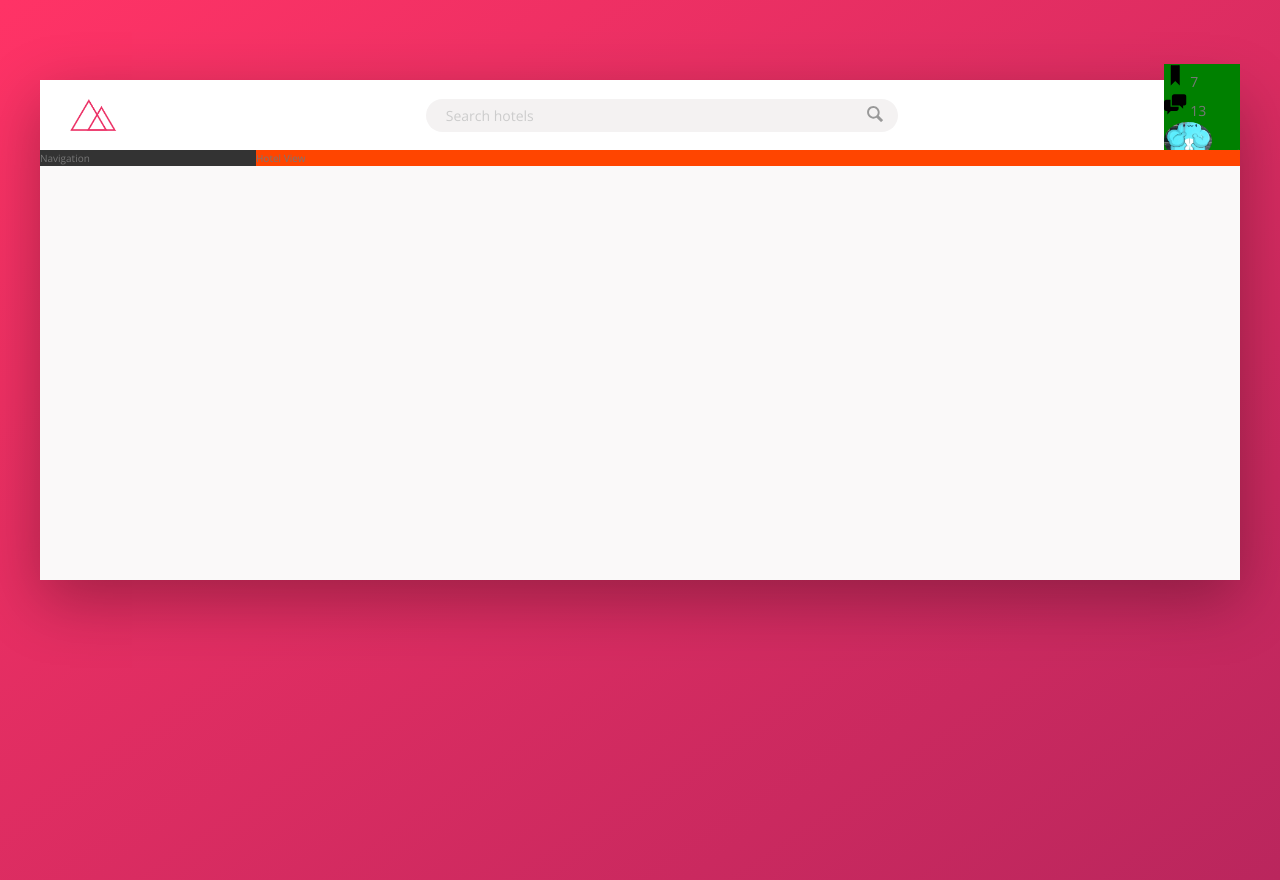
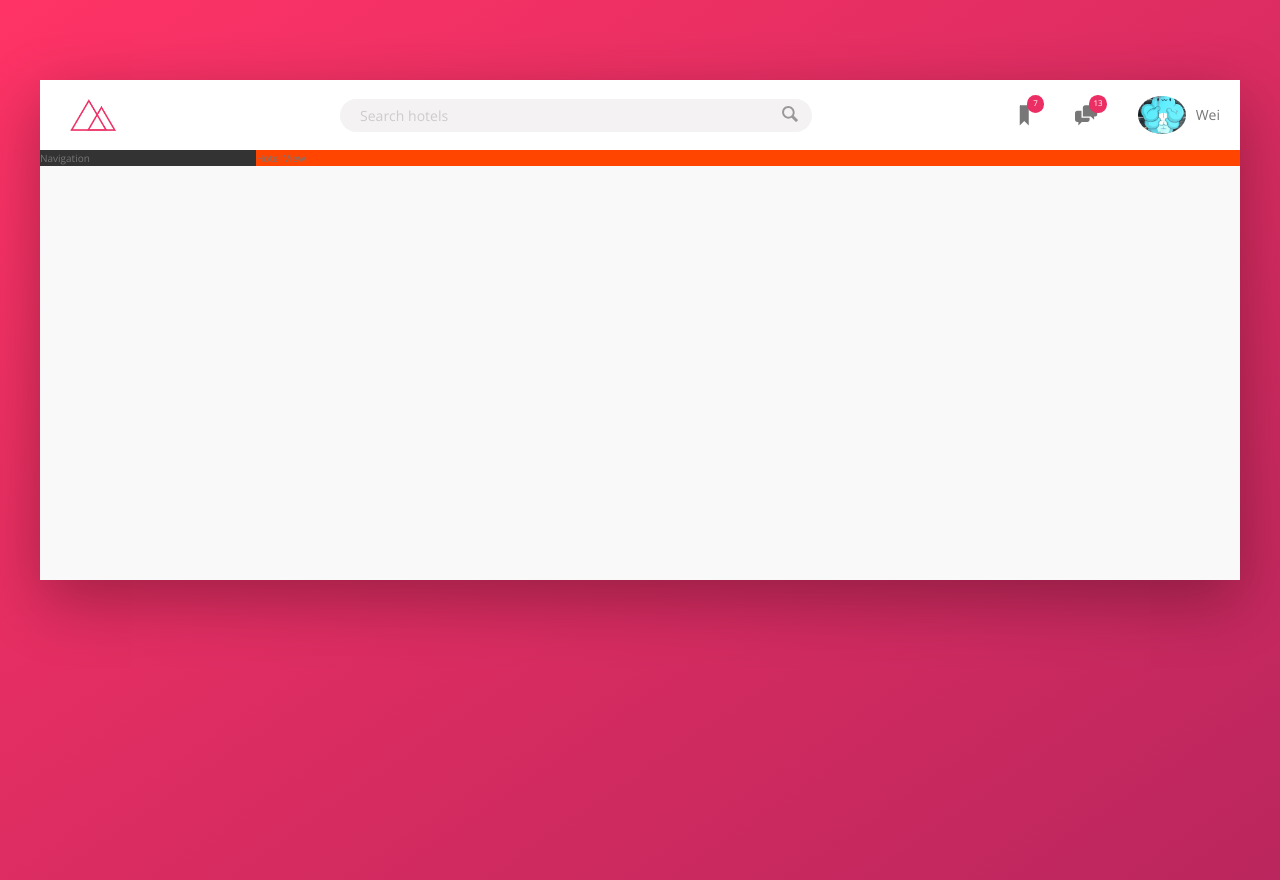
Before and after one commit to wzheng10/Trillo, a website: page index.html in a window 1280 px wide. Drawn offline with nearby package versions, Linux system fonts and the light colour scheme.

Commit message:
Header Done

```diff
--- a/sass/_components.scss
+++ b/sass/_components.scss
@@ -60,18 +60,48 @@
 }
 
 .user-nav {
-    background-color: green;
+    align-self: stretch;
+
+    display: flex;
+    align-items: center;
+
+    & > * {
+        padding: 0 2rem;
+        cursor: pointer;
+        height: 100%;
+        display: flex;
+        align-items: center;
+    }
+
+    & > *:hover {
+        background-color: var(--color-grey-light-2);
+    }
+
     &__icon-box {
+        position: relative;
 
     }
 
     &__icon {
         height: 2.25rem;
         width: 2.25rem;
+        fill: var(--color-grey-dark-2);
     }
 
     &__notification {
+        font-size: .8rem;
+        height: 1.75rem;
+        width: 1.75rem;
+        border-radius: 50%;
+        background-color: var(--color-primary);
+        color: #fff;
+        position: absolute;
+        top: 1.5rem;
+        right: 1.1rem;
 
+        display: flex;
+        justify-content: center;
+        align-items: center;
     }
 
     &__user {
@@ -80,7 +110,8 @@
 
     &__user-photo {
         height: 3.75rem;
-        border-radius: 50%
+        border-radius: 50%;
+        margin-right: 1rem;
     }
 
     &__user-name {
```
Also changed, not shown: css/style.css.
